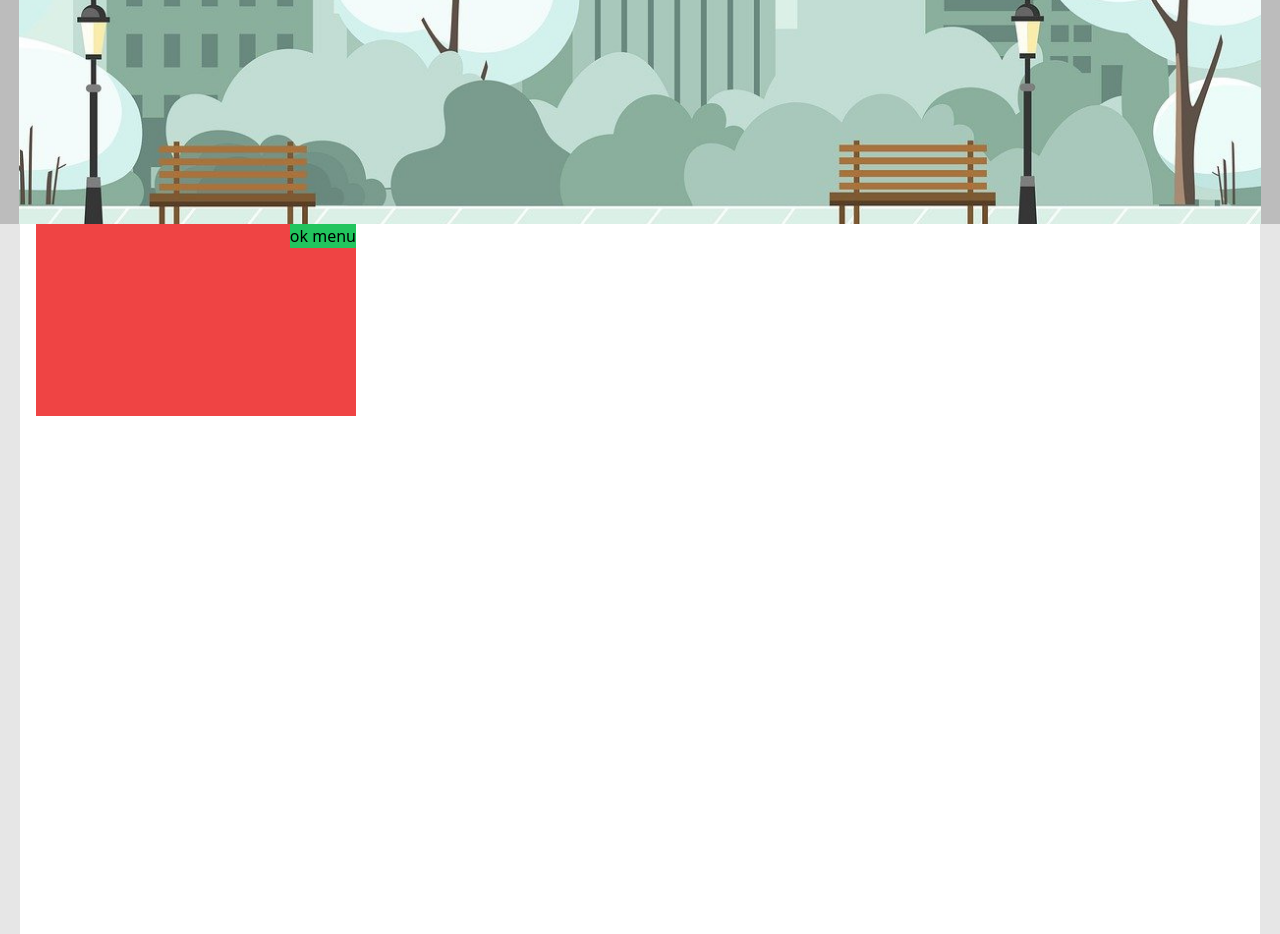
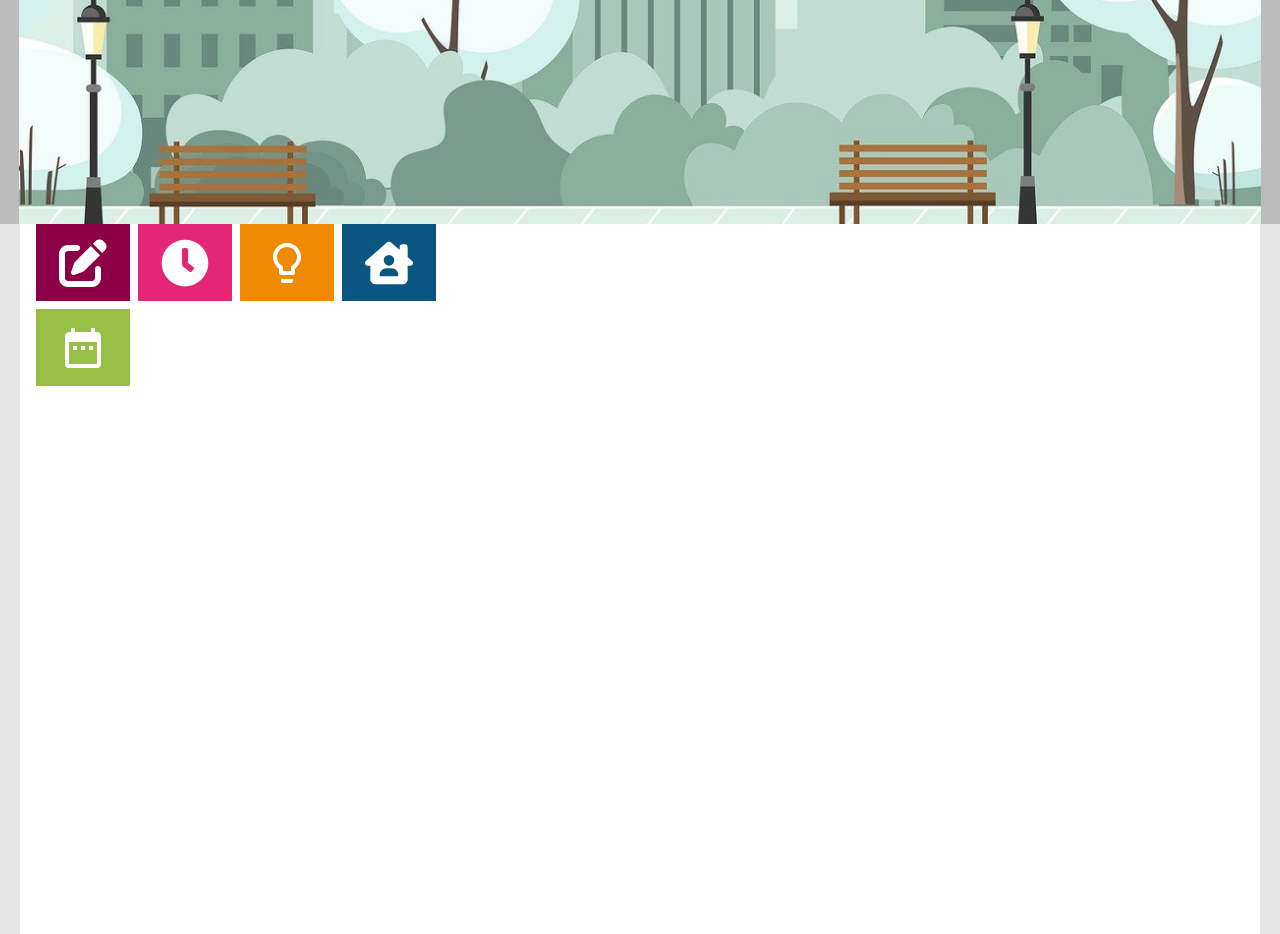
Before and after one commit to hajar9495/mairie, a React (Vite) app: page / in a window 1280 px wide. Built offline with nearby package versions, Linux system fonts and the light colour scheme.

Commit message:
composant menu terminé

```diff
--- a/src/sections/Main.jsx
+++ b/src/sections/Main.jsx
@@ -11,7 +11,8 @@ const Main = () => {
       </div> */}
 
       <div className="relative w-screen h-screen bg-white mx-auto px-4 1.5xl:w-128 1.5xl:h-128">
-        <Menu className="absolute top-0 bottom-0 h-52 w-12"></Menu>
+        {/* <Menu className="absolute top-0 bottom-0 h-52 w-12"></Menu> */}
+        <Menu></Menu>
       </div>
       {/* <Menu className="absolute bottom-0 right-0"></Menu> */}
     </>
--- a/src/sections/Menu.jsx
+++ b/src/sections/Menu.jsx
@@ -1,21 +1,32 @@
-// import React from "react";
-// import "../index.css";
+// import { Button } from "antd";
+// import { FaHouseChimneyUser } from "react-icons/fa6";
+import { FaPenToSquare, FaHouseChimneyUser } from "react-icons/fa6";
+import { FaClock } from "react-icons/fa";
+import { MdLightbulbOutline, MdDateRange } from "react-icons/md";
+// import { FaAccessibleIcon } from "react-icons/fa";
 
 export default function Menu() {
   return (
     <>
-      <div className="bg-red-500 w-80 h-48 relative">
-        <div className="absolute top-0 right-0 bg-green-500">ok menu</div>
+      <div className=" w-400 h-44 ">
+        <div className="grid grid-cols-4 gap-2 text-white">
+          <div className=" bg-rouge h-77 flex items-center justify-center text-5xl">
+            <FaPenToSquare />
+          </div>
+          <div className=" bg-rose h-77 flex items-center justify-center text-5xl">
+            <FaClock />
+          </div>
+          <div className=" bg-orange h-77 flex items-center justify-center text-5xl">
+            <MdLightbulbOutline />
+          </div>
+          <div className=" bg-bleu h-77 flex items-center justify-center text-5xl">
+            <FaHouseChimneyUser />
+          </div>
+          <div className=" bg-vert h-77 flex items-center justify-center text-5xl">
+            <MdDateRange />
+          </div>
+        </div>
       </div>
-      {/* <div className="relative w-96 h-44 bg-purple-500">
-        <div className="absolute top-0 right-0 flex flex-row ">
-          <div className="basis-1/5 bg-red-400">01</div>
-          <div className="basis-1/5 bg-red-700">02</div>
-          <div className="basis-1/5 bg-green-700">03</div>
-          <div className="basis-1/5 bg-green-800">03</div>
-          <div className="basis-1/5 bg-green-500">03</div>
-        </div>
-      </div> */}
     </>
   );
 }
--- a/tailwind.config.js
+++ b/tailwind.config.js
@@ -7,6 +7,12 @@ export default {
         grisHeader: "#BCBCBC",
         // grisBody: "rgb(188, 188, 188)",
         grisBody: "rgb(230, 230, 230)",
+        // symbole
+        rouge: "#8c0047",
+        rose: "#e52676",
+        orange: "#f08a00",
+        bleu: "#095780",
+        vert: "#97be45",
       },
       screens: {
         // comme l'image du bandeau
@@ -18,9 +24,11 @@ export default {
       // largeur souhaité
       width: {
         128: "1240px",
+        400: "400px",
       },
       // hauteur souhaité
       height: {
+        77: "77px",
         128: "710px",
       },
     },
```
Also changed, not shown: package.json (+6 -1 lines), 1 other file (tests, documents, lock files or other folders).
